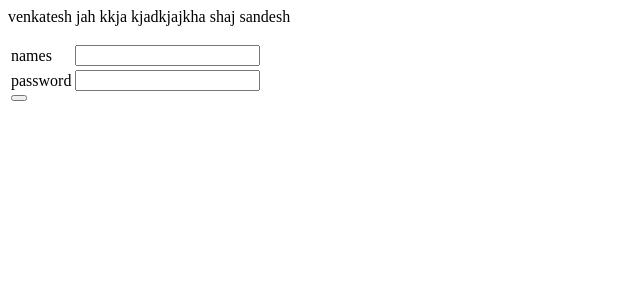
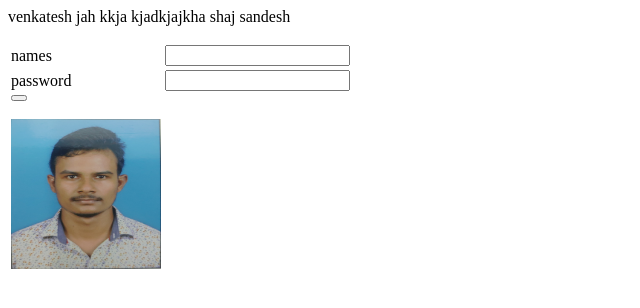
Before and after one commit to venekyshetty/myresume, a plain HTML site: page index.html in a window 1280 px wide. Shown: the whole page, without its empty margins (0-640 px from the left). Drawn offline with Linux system fonts and the light colour scheme; files whose address does not match are found by name.

Commit message:
First uploads

```diff
--- a/index.html
+++ b/index.html
@@ -23,7 +23,8 @@
 	</tr>
 
 	<tr><td>
-	<button type="submit",name="btnsubmit"></button>
+	<button type="submit",name="btnsubmit"></button><br><br>
+	<img src="C:\Users\venke\Desktop\MicroDegree\Vsshetty.jpg" height="150", width="150"
 	</td></tr>
 	</table>
 	</form>
```
Also changed, not shown: Vsshetty.jpg (added).
